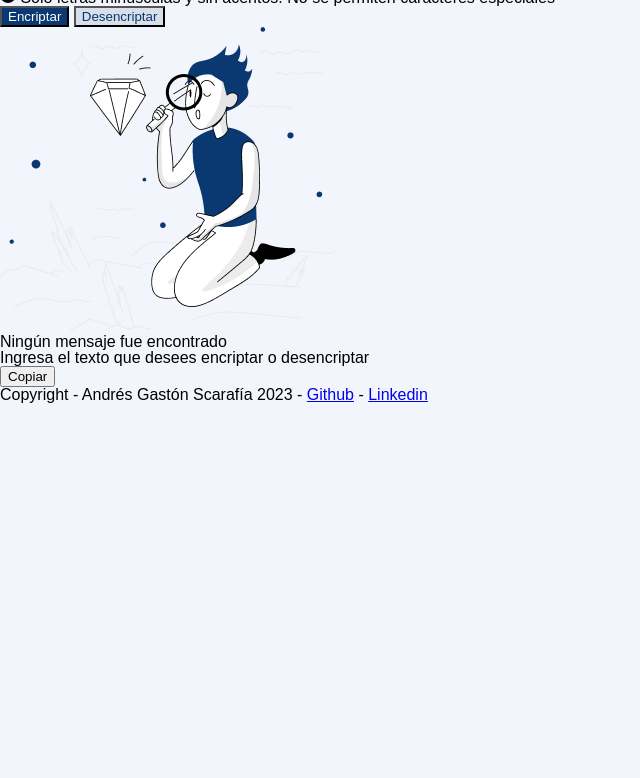
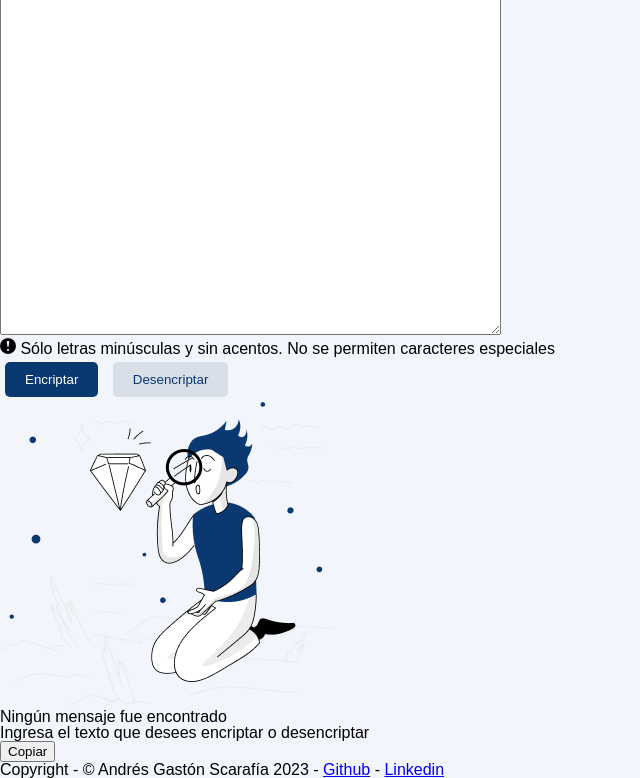
Before and after one commit to andresscarafia/alura-challenge-01, a plain HTML site: page index.html in a window 1280 px wide. Shown: the part 172-950 px from the top of the page, without its empty margins (0-640 px from the left). Before the commit the page ends 800 px from the top, so only its background shows below. Drawn offline with Linux system fonts and the light colour scheme; a web font is replaced by a local one.

Commit message:
Actualiza HTML, añade comments JS y modifica estructura CSS

```diff
--- a/index.html
+++ b/index.html
@@ -12,18 +12,22 @@
 </head>
 <body>
   <img src="images/logo.png" alt="Logo de Alura en color azul">
-  <textarea class="texto-a-encriptar" id="" cols="30" rows="10" placeholder="Ingrese el texto aquí"></textarea>
-  <p><img src="images/exclamation-mark-in-a-circle.png" alt="Signo de exclamación final"> Sólo letras minúsculas y sin acentos. No se permiten caracteres especiales</p>
-  <button class="encriptar">Encriptar</button>
-  <button class="desencriptar">Desencriptar</button>
+  <form>
+    <textarea id="texto-a-encriptar" id="" cols="60" rows="30" placeholder="Ingrese el texto aquí" required></textarea>
+    <p><img src="images/exclamation-mark-in-a-circle.png" alt="Signo de exclamación final"> Sólo letras minúsculas y sin acentos. No se permiten caracteres especiales</p>
+    <input type="submit" value="Encriptar" class="encriptar">
+    <input type="submit" value="Desencriptar" class="desencriptar">
+    <!--<button class="encriptar">Encriptar</button>
+    <button class="desencriptar">Desencriptar</button>-->
+  </form>
   <div id="texto-encriptado">
     <img src="images/persona.png" alt="Imagen de una persona mirando un diamante con una lupa">
     <h2>Ningún mensaje fue encontrado</h2>
     <p>Ingresa el texto que desees encriptar o desencriptar</p>
   </div>
-  <button>Copiar</button>
+  <button class="copiar">Copiar</button>
   <footer>
-    Copyright - Andrés Gastón Scarafía 2023 - <a href="https://github.com/andresscarafia">Github</a> - <a href="https://www.linkedin.com/in/andres-scarafia/">Linkedin</a>
+    Copyright - &copy Andrés Gastón Scarafía 2023 - <a href="https://github.com/andresscarafia">Github</a> - <a href="https://www.linkedin.com/in/andres-scarafia/">Linkedin</a>
   </footer>
 </body>
 </html>
--- a/styles.css
+++ b/styles.css
@@ -7,6 +7,12 @@ textarea{
   color: #0A3871;
 }
 
+input{
+  border: none;
+  border-radius: 5px;
+  padding: 10px 20px;
+  margin: 5px;
+}
 .encriptar{
   background: #0A3871;
   color: #FFF;
```
Also changed, not shown: script.js (+13 -1 lines).
